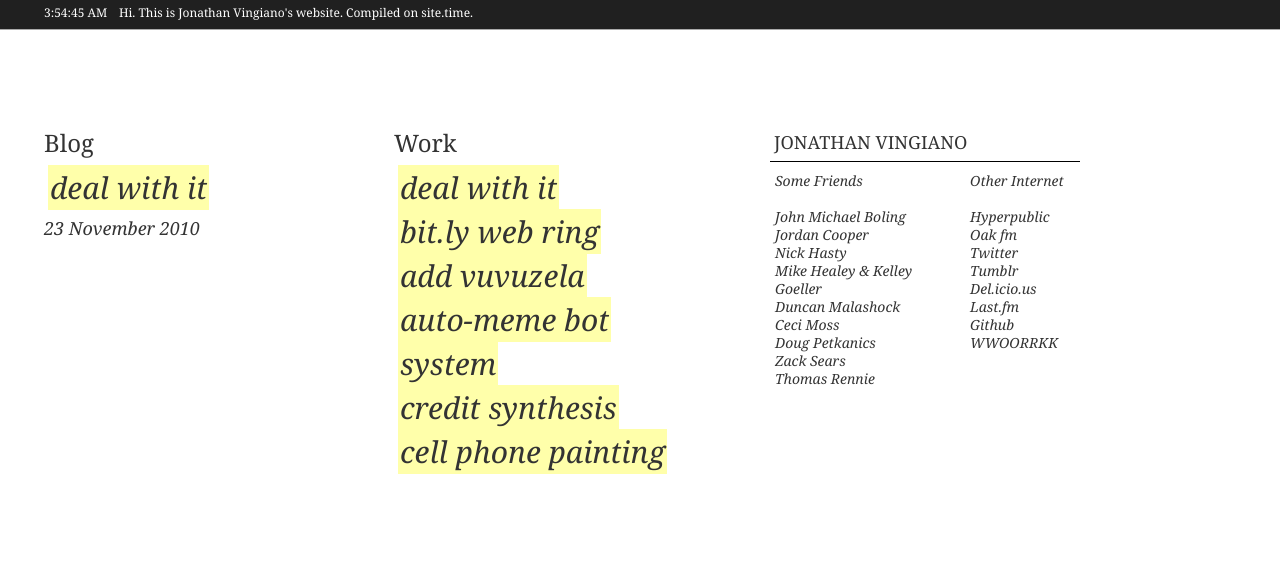
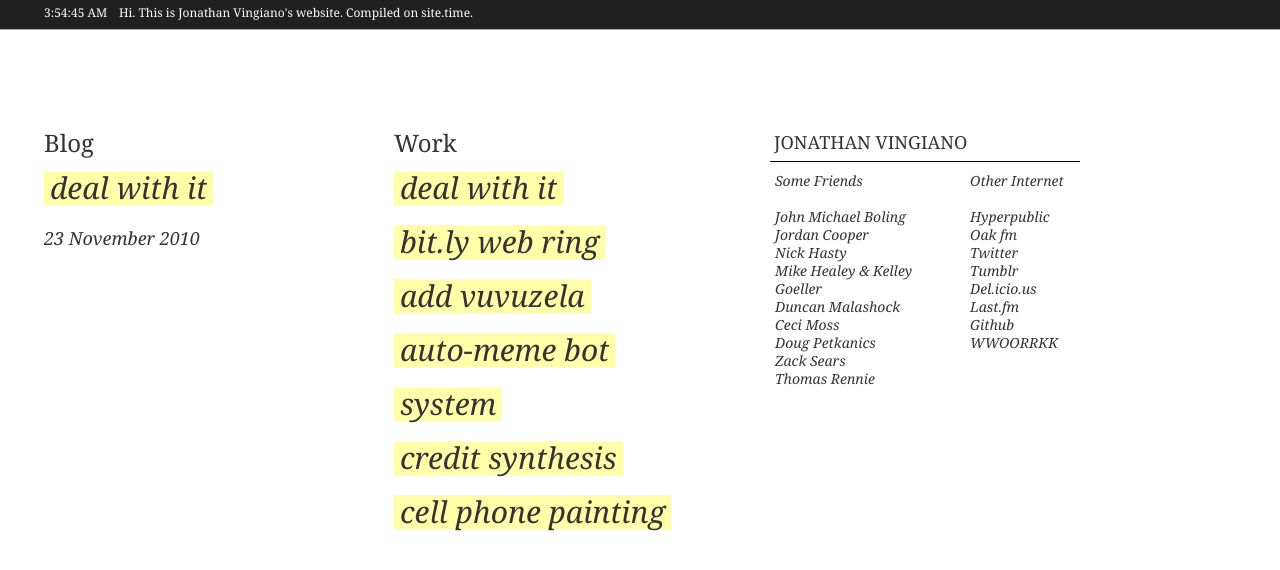
Before and after one commit to hackerunion-archives/jgv.github.com, a Jekyll site: the page built from index.html, in a window 1280 px wide. Shown: the top 570 px of the page. Built offline with Jekyll 4.4.1, drawn with Linux system fonts in a browser that asks for light colours; Markdown is read by kramdown in place of the engine named in the settings; the list of posts is cut into pages by our own code.

Commit message:
fixing line wrap bug, should play nice in ie7

```diff
--- a/stylesheets/main.css
+++ b/stylesheets/main.css
@@ -20,8 +20,12 @@ h2 {
 h2.post-title {
   clear: left;
   float: left;
-  padding: 4px;
-  margin: 0 0 10px; }
+  margin: 0 0 20px;
+  background: #ffffaa;
+  padding: 4px; }
+  h2.post-title a {
+    padding: 4px;
+    background: transparent!important; }
 
 h3 {
   font-size: 24px; }
```
Also changed, not shown: stylesheets/main.scss (+6 -1 lines).
